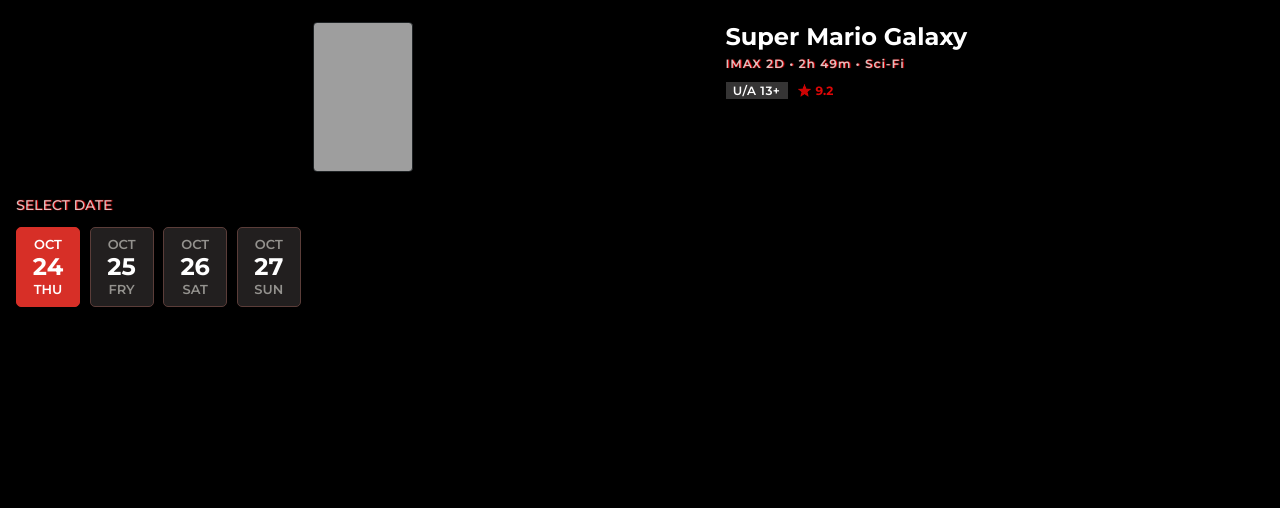
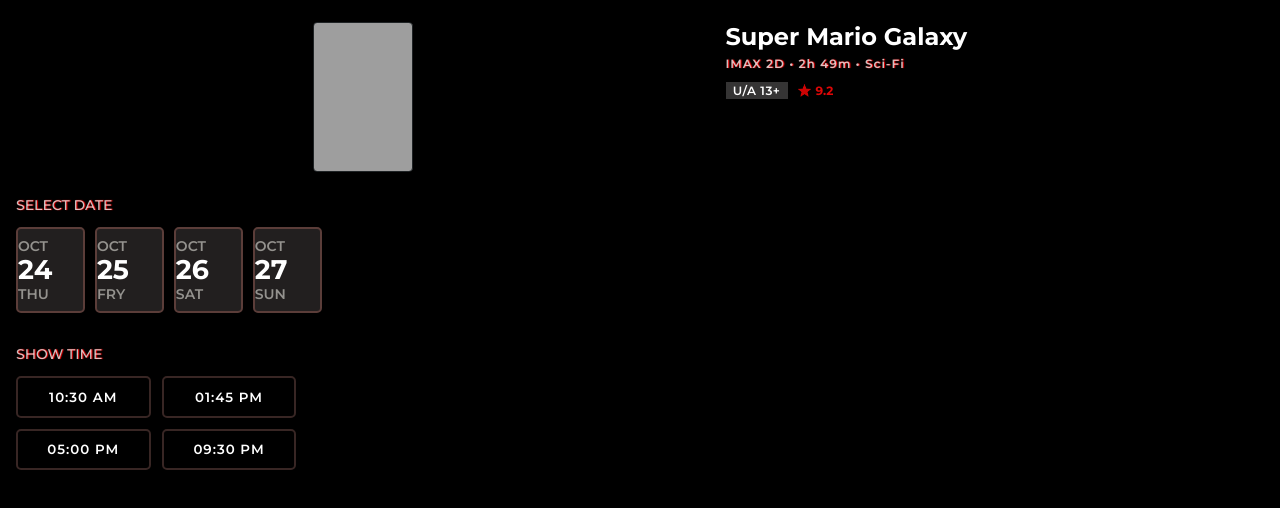
Before and after one commit to RicardoserraM/Cinema-Booking-System, a website built with Vite: page reserve-section.html in a window 1280 px wide. Shown: the part 72-580 px from the top of the page. Built offline with nearby package versions, Linux system fonts and the light colour scheme; grey boxes are pictures that could not be loaded.

Commit message:
feat: Botones corregidos de select date y show time, botones con active, hover y focus, ambas secciones listas, funcionalidades visuales

```diff
--- a/reserve-section.html
+++ b/reserve-section.html
@@ -4,7 +4,9 @@
 <head>
     <meta charset="UTF-8">
     <meta name="viewport" content="width=device-width, initial-scale=1.0">
-    <title>Reserve-Section</title>
+    <title>TicketFlick - Reserve Section</title>
+    <!-- WEB ICON -->
+    <link rel="icon" href="./src/assets/icons/PNGs/favicon.png" type="image/png">
 </head>
 
 <body>
@@ -42,8 +44,6 @@
         </header>
 
 
-
-
         <section class="ctn-info-pelicula-seleccionada">
             <div class="pelicula-seleccionada"></div>
             <article class="info-pelicula-seleccionada">
@@ -62,26 +62,36 @@
         <section class="ctn-select-date">
             <span>SELECT DATE</span>
             <div class="ctn-dates">
-                <div class="date">
+                <button class="date">
                     <span>OCT</span>
                     <span>24</span>
                     <span>THU</span>
-                </div>
-                <div class="date">
+                </button>
+                <button class="date">
                     <span>OCT</span>
                     <span>25</span>
                     <span>FRY</span>
-                </div>
-                <div class="date">
+                </button>
+                <button class="date">
                     <span>OCT</span>
                     <span>26</span>
                     <span>SAT</span>
-                </div>
-                <div class="date">
+                </button>
+                <button class="date">
                     <span>OCT</span>
                     <span>27</span>
                     <span>SUN</span>
-                </div>
+                </button>
+            </div>
+        </section>
+
+        <section class="ctn-showtimes">
+            <span>SHOW TIME</span>
+            <div class="ctn-schedules">
+                <button class="time">10:30 AM</button>
+                <button class="time">01:45 PM</button>
+                <button class="time">05:00 PM</button>
+                <button class="time">09:30 PM</button>
             </div>
         </section>
 
--- a/src/styles/base/body-config.css
+++ b/src/styles/base/body-config.css
@@ -1,5 +1,5 @@
 body {
-  font-family: 'montserrat', sans-serif;
+  font-family: montserrat, sans-serif;
   background-color: var(--principal-color);
   color: var(--letters-color);
 }
--- a/src/styles/pages/reserve.css
+++ b/src/styles/pages/reserve.css
@@ -76,12 +76,10 @@
 }
 
 /* APARTADO DE FECHAS DE CITAS */
-
 .ctn-select-date {
   display: flex;
   flex-direction: column;
   align-items: flex-start;
-  justify-content: center;
   padding: 0 1em 1em 1em;
   gap: 0.8em;
   width: 100%;
@@ -98,39 +96,26 @@
 .date {
   display: flex;
   flex-direction: column;
-  align-items: center;
   justify-content: center;
-  width: clamp(3em, 4em, 4.5em);
-  height: 5em;
-  border: 1px solid #5b3d39;
+  font-family: Montserrat, sans-serif;
+  width: 5.2em;
+  height: 6.5em;
+  color: var(--letters-color);
+  border: 2px solid #5b3d39;
   border-radius: 5px;
-  padding: 0.5em 1em;
   background-color: #221f1f;
-  cursor: pointer;
+  line-height: 1.8em;
   transition: all 0.3s ease;
 }
 
-.date:hover {
-  border: 1px solid #9d201a;
-}
-
-.date:nth-child(1) {
-  background-color: #d72f27;
-  border: 1px solid #d72f27;
-}
-
-.date:nth-child(1) span:nth-child(2n + 1) {
-  color: white;
-}
-
 .date span:nth-child(2n + 1) {
-  font-size: 13px;
+  font-size: 14px;
   font-weight: 600;
   color: #94928e;
 }
 
 .date span:nth-child(2) {
-  font-size: 24px;
+  font-size: 27px;
   font-weight: 700;
 }
 
@@ -141,4 +126,62 @@
   text-shadow: 1px 0px 1px rgba(255, 0, 0, 1);
 }
 
+.date:hover {
+  border: 2px solid #9d201a;
+}
+
+.date:focus {
+  border: 2px solid #d72f27;
+  background-color: #d73028;
+}
+
+.date:focus span:nth-child(2n + 1) {
+  color: white;
+}
+
+.date:active {
+  transform: scale(0.95);
+}
+
 /* SHOW TIME FULL SECTION */
+.ctn-showtimes {
+  display: flex;
+  flex-direction: column;
+  place-items: flex-start;
+  padding: 1em;
+  gap: 0.8em;
+  width: 100%;
+}
+
+.ctn-showtimes span {
+  font-size: 14px;
+  font-weight: 500;
+  color: rgba(236, 236, 236, 0.808);
+  text-shadow: 1px 0px 1px rgba(255, 0, 0, 1);
+}
+
+.ctn-schedules {
+  display: grid;
+  grid-template-columns: repeat(2, 1fr);
+  gap: 0.7em;
+}
+
+.time {
+  font-weight: 600;
+  font-family: montserrat, sans-serif;
+  color: var(--letters-color);
+  letter-spacing: 1px;
+  background-color: transparent;
+  border: 2px solid #382624;
+  padding: 0.8em 2.2em;
+  border-radius: 5px;
+  transition: all 0.3s ease;
+}
+
+.time:hover {
+  border: 2px solid #9d201a;
+}
+.time:focus {
+  border: 2px solid transparent;
+  background-color: #d73028;
+}
```
Also changed, not shown: index.html (+3 -1 lines).
